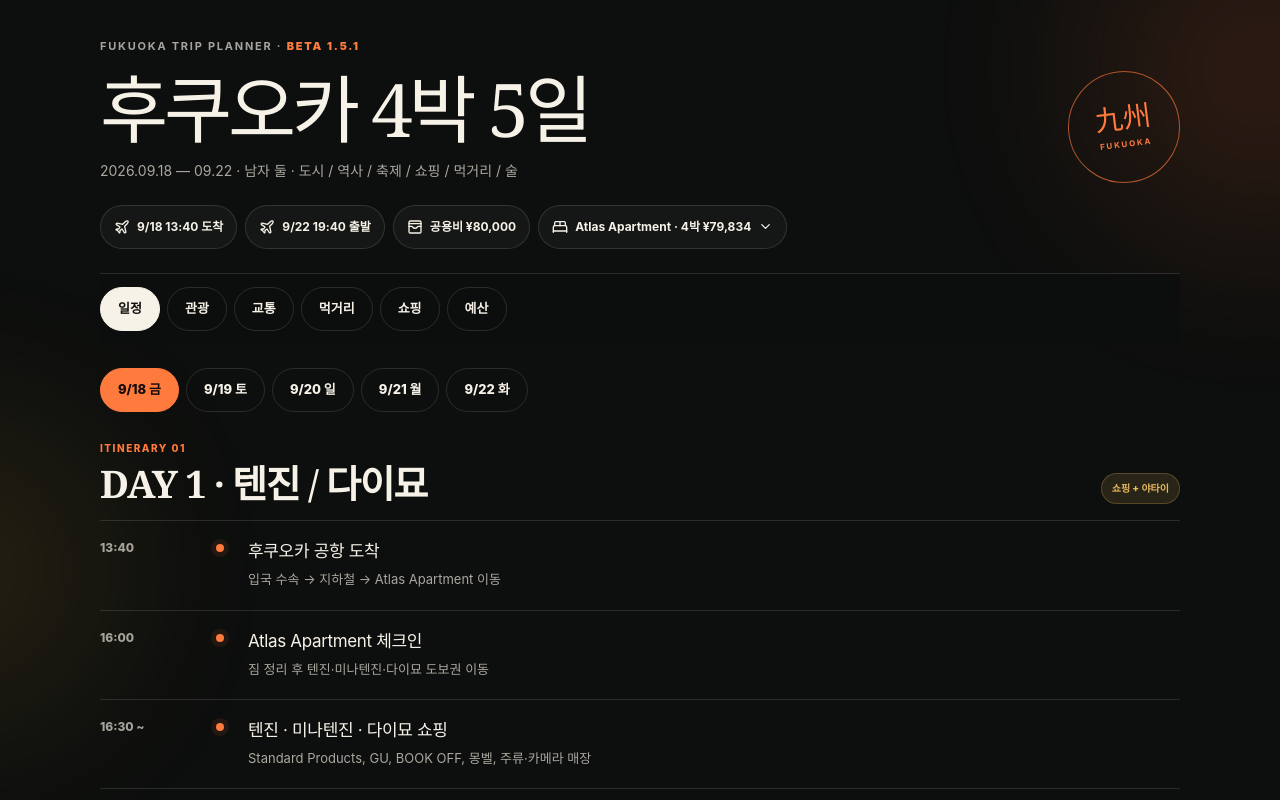
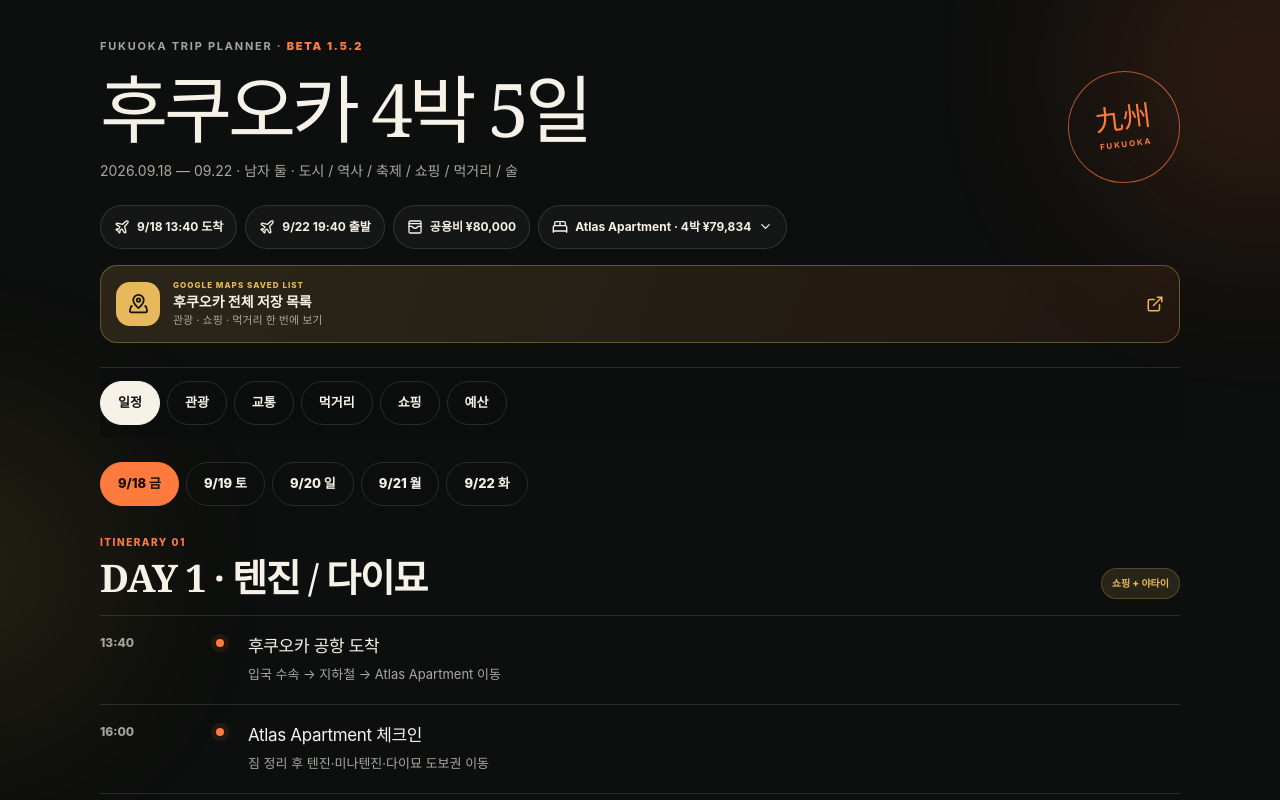
Before and after one commit to Jeong-jj/fukuoka-travel-plan, a React (Vite) app: page / in a window 1280 px wide. Shown: the top 800 px of the page. Built offline with nearby package versions, Linux system fonts and the light colour scheme.

Commit message:
Content: 전체 Google Maps 저장 목록 추가

```diff
--- a/index.html
+++ b/index.html
@@ -8,7 +8,7 @@
       content="iPhone과 Galaxy에 최적화된 2026 후쿠오카 4박 5일 여행 플래너"
     />
     <link rel="icon" type="image/svg+xml" href="%BASE_URL%favicon.svg" />
-    <title>후쿠오카 4박 5일 · Beta 1.5.1</title>
+    <title>후쿠오카 4박 5일 · Beta 1.5.2</title>
   </head>
   <body>
     <div id="root"></div>
--- a/package.json
+++ b/package.json
@@ -1,6 +1,6 @@
 {
   "name": "fukuoka-trip-planner",
-  "version": "1.5.1",
+  "version": "1.5.2",
   "private": true,
   "packageManager": "pnpm@11.1.1",
   "engines": {
--- a/src/App.tsx
+++ b/src/App.tsx
@@ -1,5 +1,5 @@
 import { useState } from 'react';
-import { BedDouble, ChevronDown, ExternalLink, MapPin, Plane, WalletCards } from 'lucide-react';
+import { BedDouble, ChevronDown, ExternalLink, MapPin, MapPinned, Plane, WalletCards } from 'lucide-react';
 
 const tabs = ['일정', '관광', '교통', '먹거리', '쇼핑', '예산'] as const;
 type Tab = (typeof tabs)[number];
@@ -130,9 +130,10 @@ function FoodDirectory() { return <div className="food-regions">{foodRegions.map
 export default function App() {
   const [tab, setTab] = useState<Tab>('일정'); const [day, setDay] = useState(0); const [hotelOpen, setHotelOpen] = useState(false);
   return <main className="site-shell"><div className="ambient ambient-a"/><div className="ambient ambient-b"/><div className="wrap">
-    <header className="hero"><div className="eyebrow">FUKUOKA TRIP PLANNER · <strong>BETA 1.5.1</strong></div><div className="hero-row"><div><h1>후쿠오카<br className="mobile-break"/> 4박 5일</h1><p>2026.09.18 — 09.22 · 남자 둘 · 도시 / 역사 / 축제 / 쇼핑 / 먹거리 / 술</p></div><div className="stamp">九州<br/><span>FUKUOKA</span></div></div>
+    <header className="hero"><div className="eyebrow">FUKUOKA TRIP PLANNER · <strong>BETA 1.5.2</strong></div><div className="hero-row"><div><h1>후쿠오카<br className="mobile-break"/> 4박 5일</h1><p>2026.09.18 — 09.22 · 남자 둘 · 도시 / 역사 / 축제 / 쇼핑 / 먹거리 / 술</p></div><div className="stamp">九州<br/><span>FUKUOKA</span></div></div>
       <div className="meta-list"><span className="meta"><Plane size={16}/> 9/18 13:40 도착</span><span className="meta"><Plane size={16}/> 9/22 19:40 출발</span><span className="meta"><WalletCards size={16}/> 공용비 ¥80,000</span><button className="meta hotel-trigger" onClick={()=>setHotelOpen(v=>!v)} aria-expanded={hotelOpen}><BedDouble size={16}/> Atlas Apartment · 4박 ¥79,834 <ChevronDown size={15} className={hotelOpen?'rotate':''}/></button></div>
       {hotelOpen && <section className="hotel-panel"><div><span>확정 숙소</span><h2>Atlas Apartment</h2><p><MapPin size={15}/> 후쿠오카시 주오구 다이묘 1초메 1-9</p></div><dl><div><dt>체크인</dt><dd>9/18 16:00</dd></div><div><dt>체크아웃</dt><dd>9/22 10:00</dd></div><div><dt>숙박비</dt><dd>¥79,834 / 2인</dd></div><div><dt>1인 부담</dt><dd>¥39,917</dd></div></dl><p className="hotel-note">Tenjin-Minami역 약 550m · 히타/다자이후는 텐진 출발, 미야지다케는 하카타역 이동</p><a className="link-button" href="https://maps.google.com/?q=1-1-9+Daimyo+Chuo+Ward+Fukuoka" target="_blank" rel="noreferrer">Google Maps <ExternalLink size={15}/></a></section>}
+      <a className="saved-map" href="https://maps.app.goo.gl/DgXaRUgMjiE5ZEkS9?g_st=i" target="_blank" rel="noreferrer"><span className="saved-map-icon"><MapPinned size={21}/></span><span className="saved-map-copy"><small>GOOGLE MAPS SAVED LIST</small><strong>후쿠오카 전체 저장 목록</strong><em>관광 · 쇼핑 · 먹거리 한 번에 보기</em></span><ExternalLink className="saved-map-arrow" size={18}/></a>
     </header>
     <nav className="tab-strip" aria-label="메인 메뉴">{tabs.map(t=><button key={t} className={tab===t?'active':''} onClick={()=>setTab(t)}>{t}</button>)}</nav>
     <section className="content">
@@ -140,6 +141,6 @@ export default function App() {
       {tab==='관광'&&<><div className="section-head"><div><span>PLACES</span><h2>관광 포인트</h2></div></div><Cards rows={sights}/></>}{tab==='교통'&&<><div className="section-head"><div><span>TRANSIT</span><h2>교통 상세</h2></div></div><Cards rows={transport}/></>}{tab==='먹거리'&&<><div className="section-head"><div><span>FOOD</span><h2>지역별 먹거리 후보</h2></div></div><FoodDirectory/></>}
       {tab==='쇼핑'&&<><div className="section-head"><div><span>SHOPPING</span><h2>매장별 구매 목록</h2></div></div><div className="responsive-table"><div className="table-head"><span>매장</span><span>아이템</span><span>구매 기준</span></div>{shops.map(([a,b,c])=><div className="table-row" key={a}><div data-label="매장">{a}</div><div data-label="아이템">{b}</div><div data-label="구매 기준">{c}</div></div>)}</div><div className="market-links">{shopLinks.map(([name,href])=><a href={href} target="_blank" rel="noreferrer" key={name}>{name}<ExternalLink size={14}/></a>)}</div></>}
       {tab==='예산'&&<><div className="section-head"><div><span>BUDGET</span><h2>확정·예상 비용</h2></div><em>개인 쇼핑 별도</em></div><div className="budget-summary"><div><span>숙소 확정</span><strong>¥79,834</strong></div><div><span>공용비 목표</span><strong>¥80,000</strong></div><div><span>짐 보관</span><strong>¥1,700</strong></div></div><div className="responsive-table budget-table"><div className="table-head"><span>항목</span><span>산출</span><span>금액</span></div>{budgets.map(([a,b,c])=><div className="table-row" key={a}><div data-label="항목">{a}</div><div data-label="산출">{b}</div><div data-label="금액">{c}</div></div>)}</div></>}
-    </section><footer>FUKUOKA TRIP PLANNER · BETA 1.5.1 · 일정과 교통 시각은 여행 당일 공식 안내와 Google Maps로 재확인</footer>
+    </section><footer>FUKUOKA TRIP PLANNER · BETA 1.5.2 · 일정과 교통 시각은 여행 당일 공식 안내와 Google Maps로 재확인</footer>
   </div></main>;
 }
--- a/src/index.css
+++ b/src/index.css
@@ -232,6 +232,62 @@ button {
   border-bottom: 1px solid var(--accent);
   font-size: 12px;
   font-weight: 800;
+}
+.saved-map {
+  display: flex;
+  align-items: center;
+  gap: 13px;
+  min-height: 76px;
+  margin-top: 16px;
+  padding: 13px 15px;
+  color: var(--ink);
+  text-decoration: none;
+  background: linear-gradient(110deg, rgba(232, 184, 93, 0.14), rgba(255, 122, 61, 0.08));
+  border: 1px solid rgba(232, 184, 93, 0.35);
+  border-radius: 17px;
+  transition: border-color 0.2s, transform 0.2s, background 0.2s;
+}
+.saved-map:hover,
+.saved-map:focus-visible {
+  border-color: var(--gold);
+  background: linear-gradient(110deg, rgba(232, 184, 93, 0.2), rgba(255, 122, 61, 0.12));
+  transform: translateY(-1px);
+}
+.saved-map-icon {
+  display: grid;
+  flex: 0 0 44px;
+  width: 44px;
+  height: 44px;
+  place-items: center;
+  color: #17120a;
+  background: var(--gold);
+  border-radius: 14px;
+}
+.saved-map-copy {
+  display: grid;
+  min-width: 0;
+  gap: 2px;
+}
+.saved-map-copy small {
+  color: var(--gold);
+  font-size: 8px;
+  font-weight: 850;
+  letter-spacing: 0.13em;
+}
+.saved-map-copy strong {
+  font-size: 14px;
+  line-height: 1.35;
+}
+.saved-map-copy em {
+  color: var(--muted);
+  font-size: 11px;
+  font-style: normal;
+  line-height: 1.4;
+}
+.saved-map-arrow {
+  flex: 0 0 auto;
+  margin-left: auto;
+  color: var(--gold);
 }
 .tab-strip,
 .day-strip {
```
Also changed, not shown: 1 other file (tests, documents, lock files or other folders).
